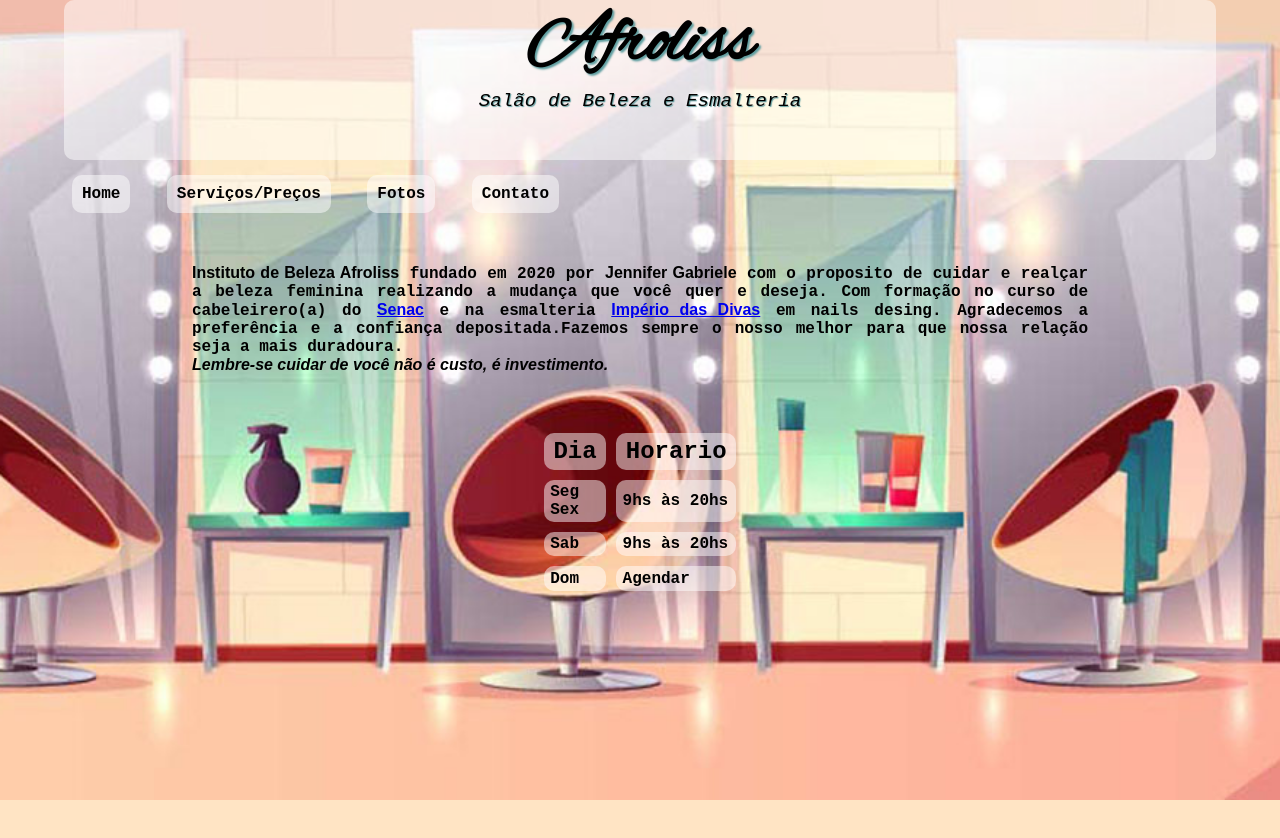
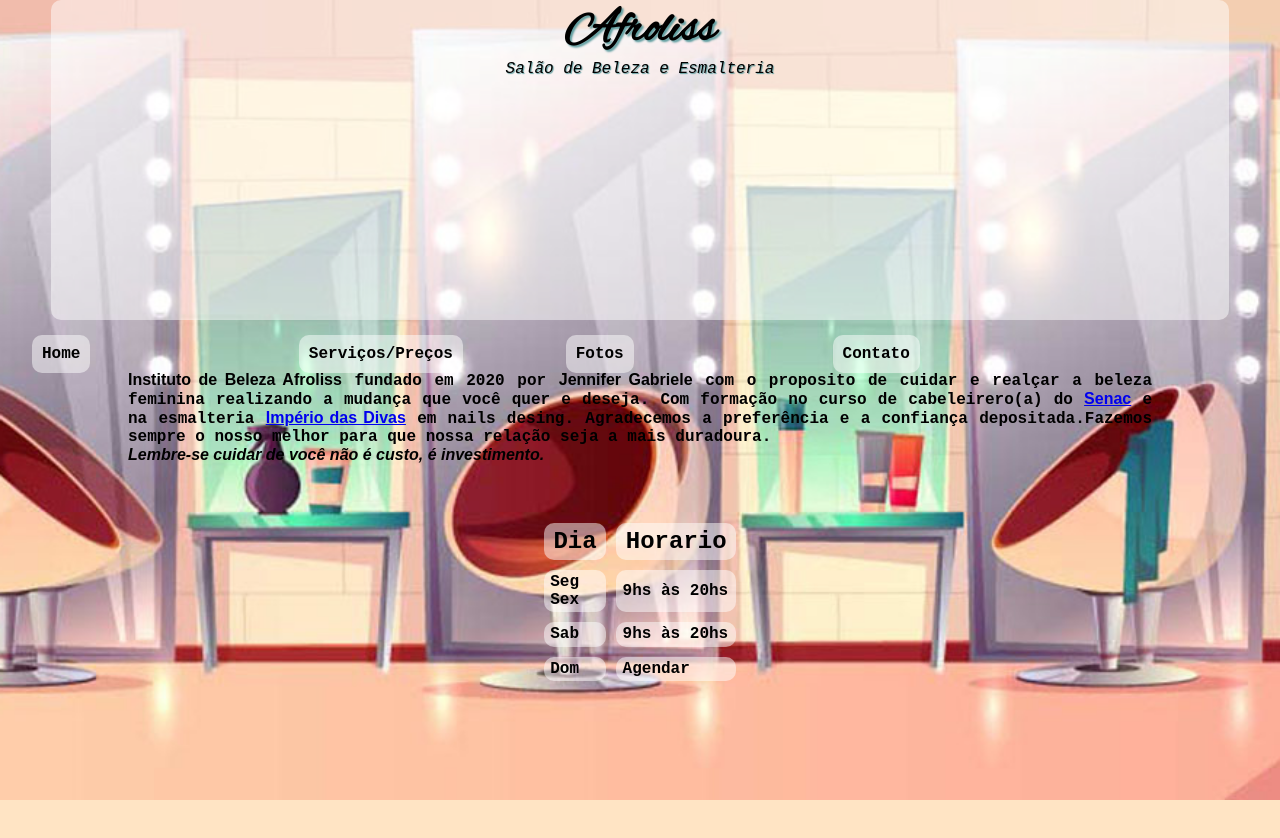
Before and after one commit to JuniorAsantos/Afrolliss, a plain HTML site: page index.html in a window 1280 px wide. Before the commit the page ends 800 px from the top, so only its background shows below. Drawn offline with Linux system fonts and the light colour scheme.

Commit message:
exercicio atualizado

```diff
--- a/estilo/media-query.css
+++ b/estilo/media-query.css
@@ -97,3 +97,50 @@
     }
 
 }
+/* Orientação Deitado */
+@media screen and (orientation: landscape){
+    #cab {
+        text-align: center;
+        background-color: rgba(255, 255, 255, 0.486);
+        height: 40vh;
+        width: 92vw;
+        margin: auto;
+        margin-top: 0em;
+        border-radius: 10px;
+    }
+
+    #cab > #subcab > h1 {
+        font-family: var(--font-salão);
+        font-size: 3em;
+        text-shadow: 2px 2px 2px cadetblue;
+    }
+
+    #cab > #subcab > p {
+        font-family:'Courier New', Courier, monospace;
+        font-size: 1em;
+        font-style: italic;
+        text-shadow: 1px 1px 1px cadetblue;
+    }
+
+    #menu {
+        position: relative;
+        left: auto;
+        height: 2vh;
+    }
+
+    #menu > ul > li {
+        display:inline-block;
+        width: 18vw;
+    }
+
+    #conteiner {
+        text-align: justify;
+        width: 80vw;
+        height: 72vh;
+    }
+
+    #conteiner > #corpo {
+        margin-top: 2.2em;
+    }
+
+}
```
